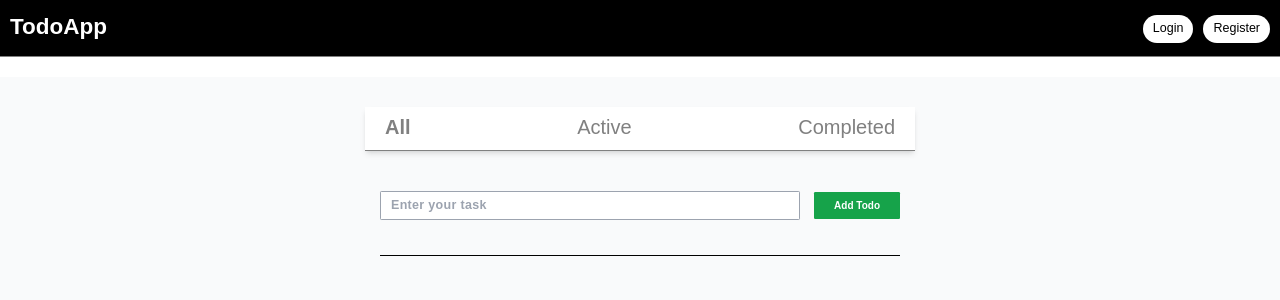
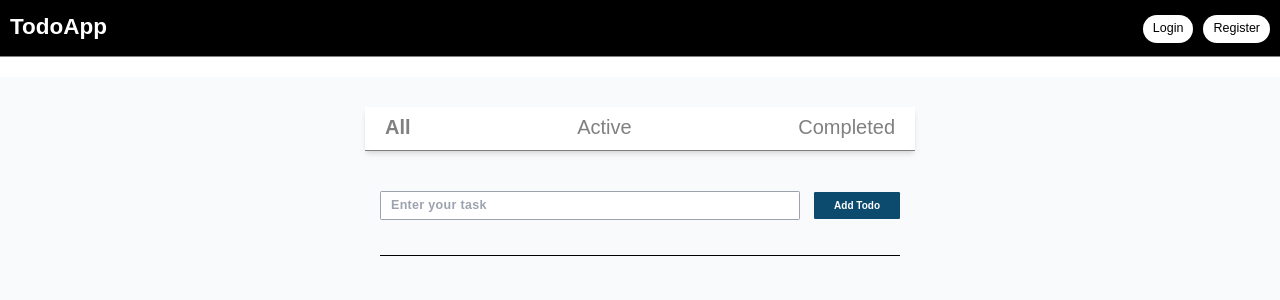
Before and after one commit to Muskan-7867/todo-nextjs-app, a Next.js app: page / in a window 1280 px wide. Shown: the top 300 px of the page. Built offline with nearby package versions, Linux system fonts and the light colour scheme; no server answers; the database is empty.

Commit message:
add todo pg

```diff
--- a/src/components/Addtodo.tsx
+++ b/src/components/Addtodo.tsx
@@ -71,10 +71,10 @@ const Addtodo = () => {
         <button
   type="submit"
   disabled={loading}
-  className={`p-2.5 px-6 sm:px-7 md:px-8 border-0 rounded-sm font-bold cursor-pointer mt-4 sm:mt-0 bg-green-600 text-white transform transition duration-300 ${
+  className={`p-2.5 px-6 sm:px-7 md:px-8 border-0 rounded-sm font-bold cursor-pointer mt-4 sm:mt-0 bg-sky-900 text-white transform transition duration-300 ${
     loading
       ? "bg-blue-400 cursor-not-allowed"
-      : "bg-green-600 hover:bg-green-700 hover:scale-105 active:scale-95"
+      : "bg-green-600 hover:bg-sky-700 hover:scale-105 active:scale-95"
   }`}
 >
   {loading ? "Creating..." : "Add Todo"}
```
